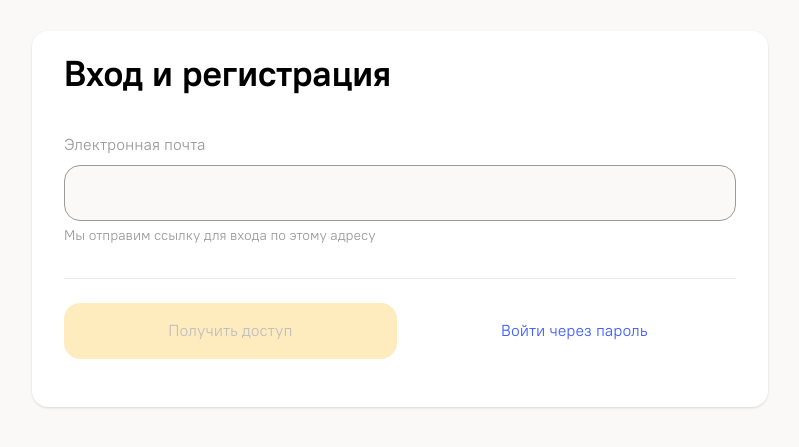
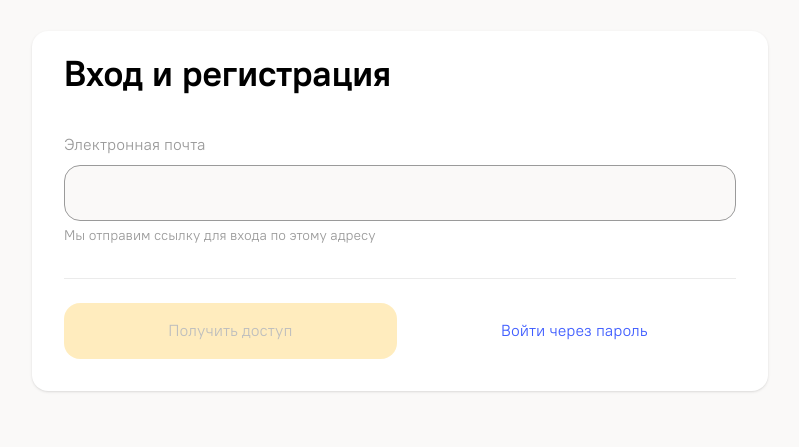
Before and after one commit to tough-dev-school/lms-frontend-v2, a Vue app: page /login in a window 1280 px wide. Shown: the part 169-616 px from the top of the page, without its empty margins (240-1039 px from the left). Built offline with nearby package versions, Linux system fonts and the light colour scheme.

Commit message:
fix login bottom padding

```diff
--- a/src/views/VLoginChangeView.vue
+++ b/src/views/VLoginChangeView.vue
@@ -8,7 +8,7 @@
 
 <template>
   <VLoginChange
-    class="mt-[25vh] pb-32"
+    class="mt-[25vh]"
     :uid="String(route.params.uid)"
     :token="String(route.params.token)"
     @save="router.push({ name: 'login' })" />
--- a/src/views/VLoginResetView.vue
+++ b/src/views/VLoginResetView.vue
@@ -30,7 +30,7 @@
 </script>
 
 <template>
-  <VCard class="mt-[25vh] pb-32">
+  <VCard class="mt-[25vh]">
     <VHeading tag="h1" class="mb-32">Сброс пароля</VHeading>
     <VTextInput
       label="Электронная почта"
--- a/src/views/VLoginView.vue
+++ b/src/views/VLoginView.vue
@@ -14,11 +14,11 @@
 
 <template>
   <VLoginLink
-    class="mt-[25vh] pb-32"
+    class="mt-[25vh]"
     v-if="mode === 'link'"
     @change="handleModeChange" />
   <VLoginPassword
-    class="mt-[25vh] pb-32"
+    class="mt-[25vh]"
     v-else-if="mode === 'password'"
     @change="handleModeChange" />
 </template>
```
